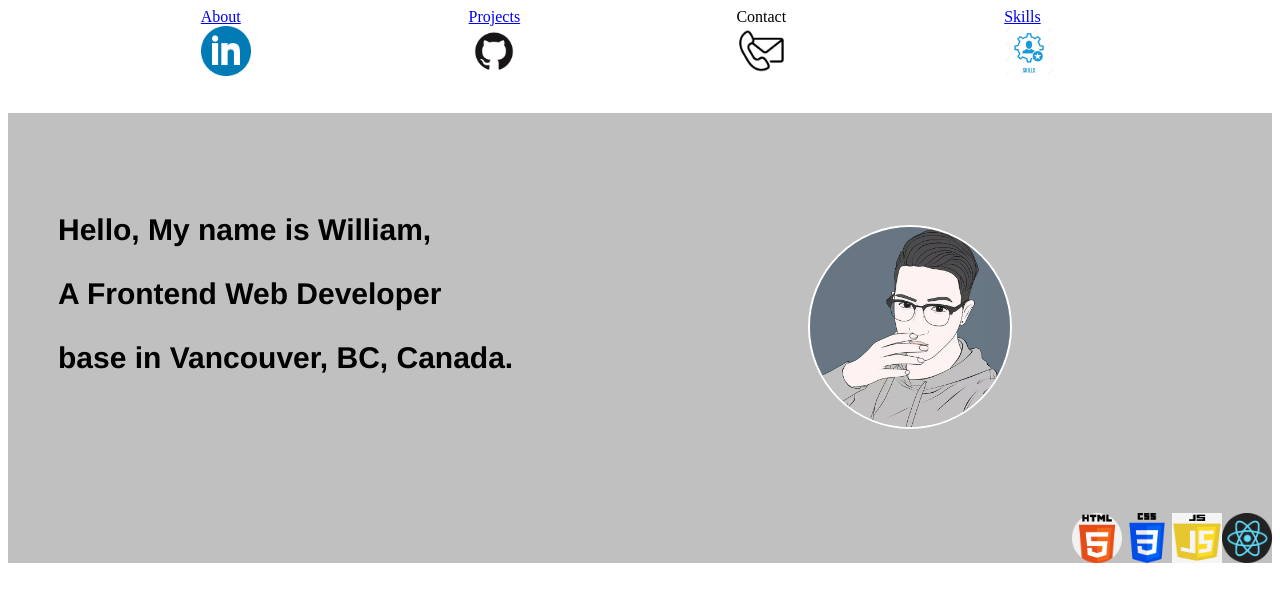
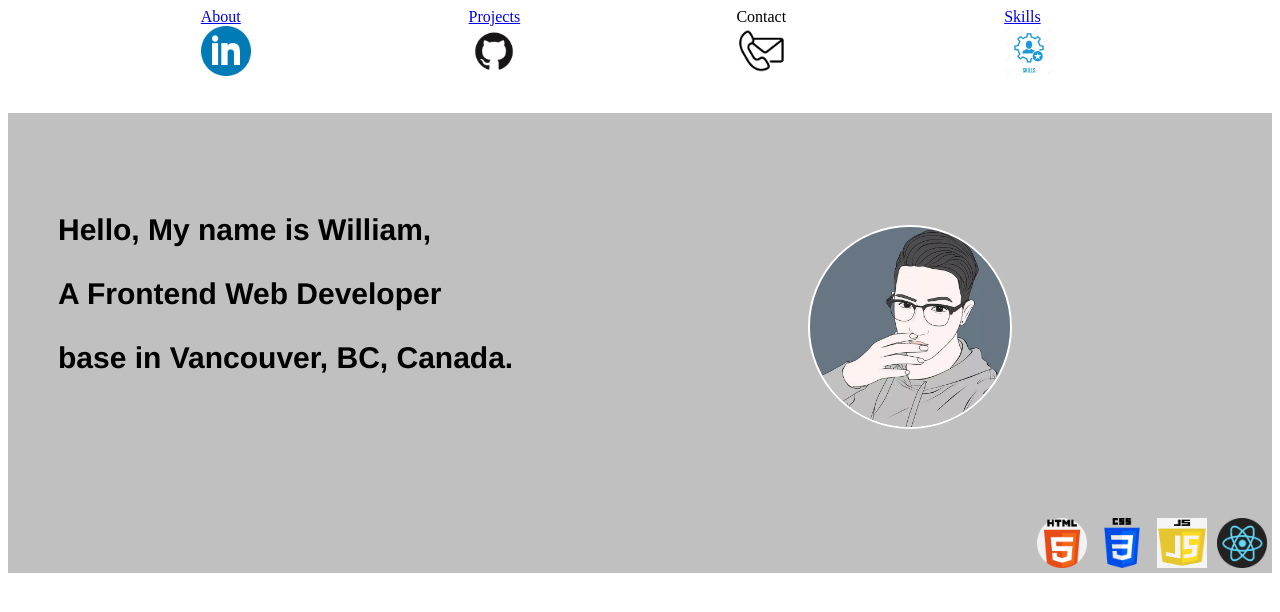
Before and after one commit to williammilkyan/portfolio, a plain HTML site: page index.html in a window 1280 px wide. Shown: the top 612 px of the page. Drawn offline with Linux system fonts and the light colour scheme.

Commit message:
fix border issue in skill set

```diff
--- a/resources/css/index.css
+++ b/resources/css/index.css
@@ -1,6 +1,7 @@
 nav{
     display: flex;
     justify-content: space-evenly;
+
 }
 
 .navbox{
@@ -23,10 +24,7 @@ nav{
     background-color:  silver;
 
 
-    justify-content: center;
-    background-position: center;
-  background-repeat: no-repeat;
-  background-size: cover;
+
     height: auto;
     width: auto;
 
@@ -63,6 +61,7 @@ nav{
 .skillBox{
     width:50px;
     height: 50px;
+    margin: 5px 5px;
 
 }
 
```
